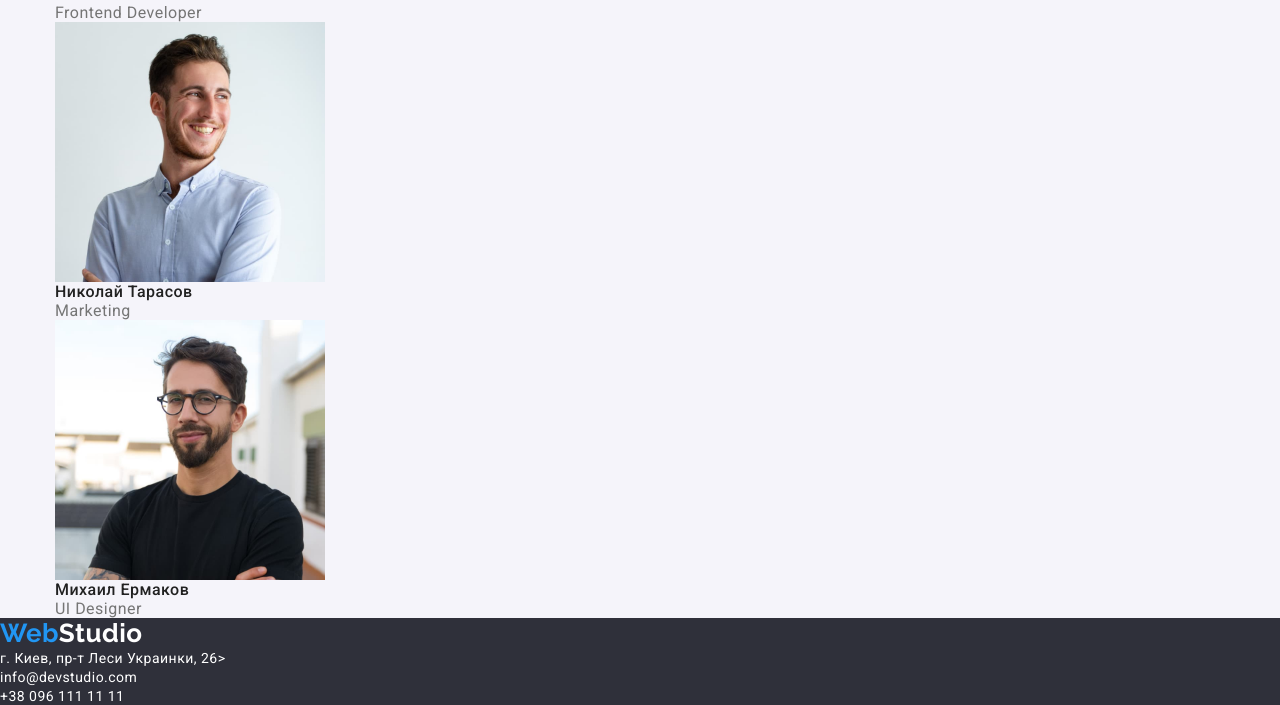
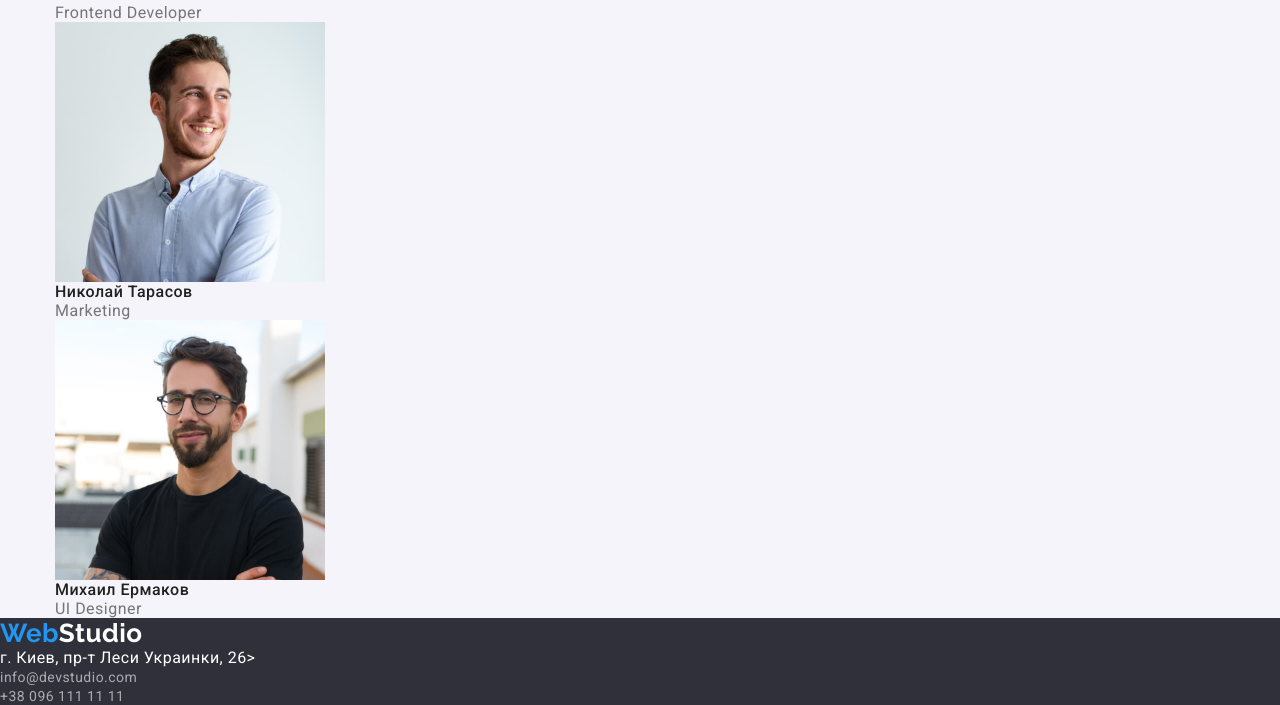
Before and after one commit to lenademchyk/goit-markup-hw-02, a plain HTML site: page index.html in a window 1280 px wide. Shown: the part 1920-2625 px from the top of the page. Drawn offline with Linux system fonts and the light colour scheme.

Commit message:
changed footer link
Зміна кольорів в адресі

```diff
--- a/css/styles.css
+++ b/css/styles.css
@@ -213,18 +213,22 @@ body {
   background-color: var(--primary-bg-color);
 }
 
+.address .link-address {
+  color: var(--main-white-color);
+  font-style: normal;
+}
+.address .link-address:hover,
+.address .link-address:focus {
+  color: var(--accent-color);
+}
+
 .address .link {
-  color: var(--main-white-color);
-  font-family: Roboto, sans-serif;
+  color: rgba(255, 255, 255, 0.6);
   font-style: normal;
-  /* font-weight: 400; */
   font-size: 14px;
   line-height: 1, 71;
 }
 .address .link:hover,
 .address .link:focus {
-  color: rgba(255, 255, 255, 0.6);
+  color: var(--accent-color);
 }
-/* .address .link.curent {
-  color: rgba(255, 255, 255, 0.6);
-} */
--- a/index.html
+++ b/index.html
@@ -182,7 +182,7 @@
           <ul class="address">
             <li class="contact-item">
               <a
-                class="link curent"
+                class="link-address"
                 href="https://goo.gl/maps/YJZgbJqbpXqxFB2o8"
                 target="_blank"
                 rel="noopener noindex nofollow"
@@ -190,14 +190,12 @@
               >
             </li>
             <li class="contact-item">
-              <a href="mailto:info@devstudio.com" class="link curent"
+              <a href="mailto:info@devstudio.com" class="link"
                 >info@devstudio.com</a
               >
             </li>
             <li class="contact-item">
-              <a href="tel:+380961111111" class="link curent"
-                >+38 096 111 11 11</a
-              >
+              <a href="tel:+380961111111" class="link">+38 096 111 11 11</a>
             </li>
           </ul>
         </address>
```
Also changed, not shown: portfolio.html (+3 -5 lines).
